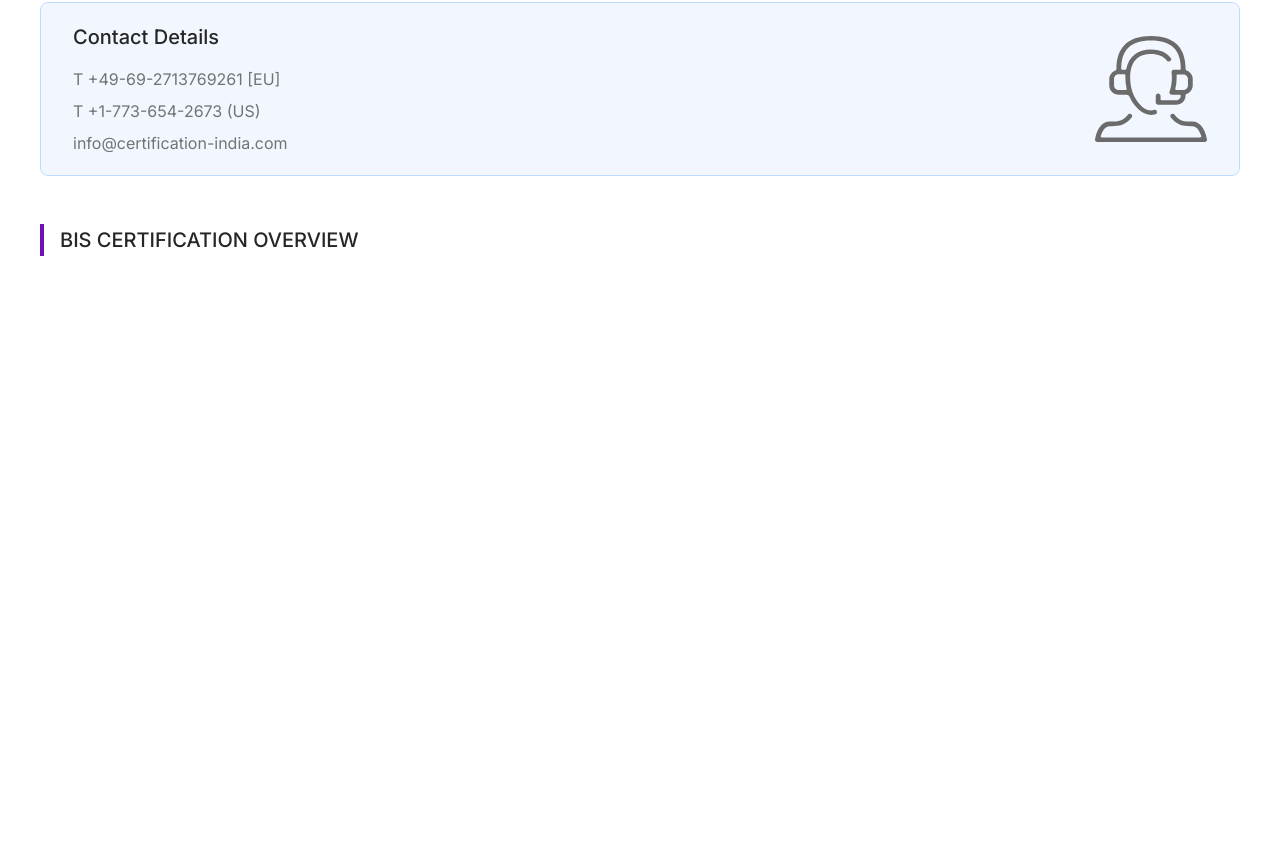
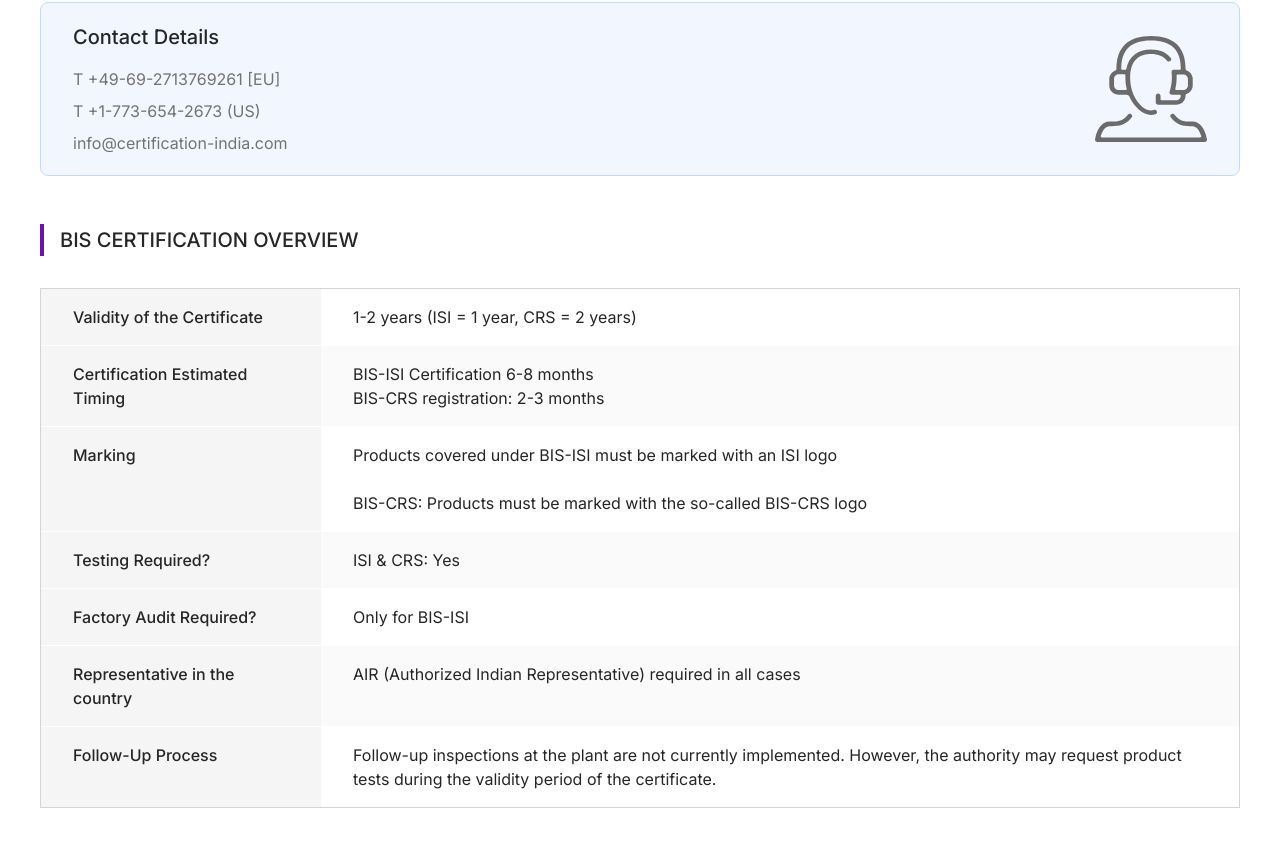
Before and after one commit to Mohd-Arzaid/sun-mpr, a React (Vite) app: page / in a window 1280 px wide. Shown: the part 4965-5811 px from the top of the page. Before the commit the page ends 5221 px from the top, so only its background shows below. Built offline with nearby package versions, Linux system fonts and the light colour scheme.

Commit message:
Implement BIS Certification Overview component with detailed information rows

```diff
--- a/src/components/bis-certification-overview.jsx
+++ b/src/components/bis-certification-overview.jsx
@@ -1,12 +1,70 @@
 import React from "react";
+
+const overviewRows = [
+  {
+    label: "Validity of the Certificate",
+    value: "1-2 years (ISI = 1 year, CRS = 2 years)",
+    rightBg: "bg-white",
+  },
+  {
+    label: "Certification Estimated Timing",
+    value: "BIS-ISI Certification 6-8 months\nBIS-CRS registration: 2-3 months",
+    rightBg: "bg-neutral-50",
+  },
+  {
+    label: "Marking",
+    value:
+      "Products covered under BIS-ISI must be marked with an ISI logo\n\nBIS-CRS: Products must be marked with the so-called BIS-CRS logo",
+    rightBg: "bg-white",
+  },
+  {
+    label: "Testing Required?",
+    value: "ISI & CRS: Yes",
+    rightBg: "bg-neutral-50",
+  },
+  {
+    label: "Factory Audit Required?",
+    value: "Only for BIS-ISI",
+    rightBg: "bg-white",
+  },
+  {
+    label: "Representative in the country",
+    value:
+      "AIR (Authorized Indian Representative) required in all cases",
+    rightBg: "bg-neutral-50",
+  },
+  {
+    label: "Follow-Up Process",
+    value:
+      "Follow-up inspections at the plant are not currently implemented. However, the authority may request product tests during the validity period of the certificate.",
+    rightBg: "bg-white",
+  },
+];
 
 const BISCertificationOverview = () => {
   return (
-    <div className="max-w-[1232px] px-4 mx-auto pt-12">
+    <div className="max-w-[1232px] px-4 mx-auto pt-12 pb-12">
       <div className=" flex gap-4 items-center">
         <div className="bg-purple-800 w-1 h-8"></div>
         <div className="font-inter text-neutral-800 uppercase text-xl font-medium">
           BIS Certification Overview
+        </div>
+      </div>
+
+      <div className="border border-neutral-300 mt-8 overflow-hidden">
+        <div className="divide-y divide-white">
+          {overviewRows.map((row) => (
+            <div key={row.label} className="flex">
+              <div className="font-inter text-neutral-800 font-medium text-base w-[min(280px,35%)] shrink-0 px-8 py-4 bg-neutral-100">
+                {row.label}
+              </div>
+              <div
+                className={`font-inter text-neutral-800 text-base px-8 py-4 flex-1 whitespace-pre-line ${row.rightBg}`}
+              >
+                {row.value}
+              </div>
+            </div>
+          ))}
         </div>
       </div>
     </div>
```
